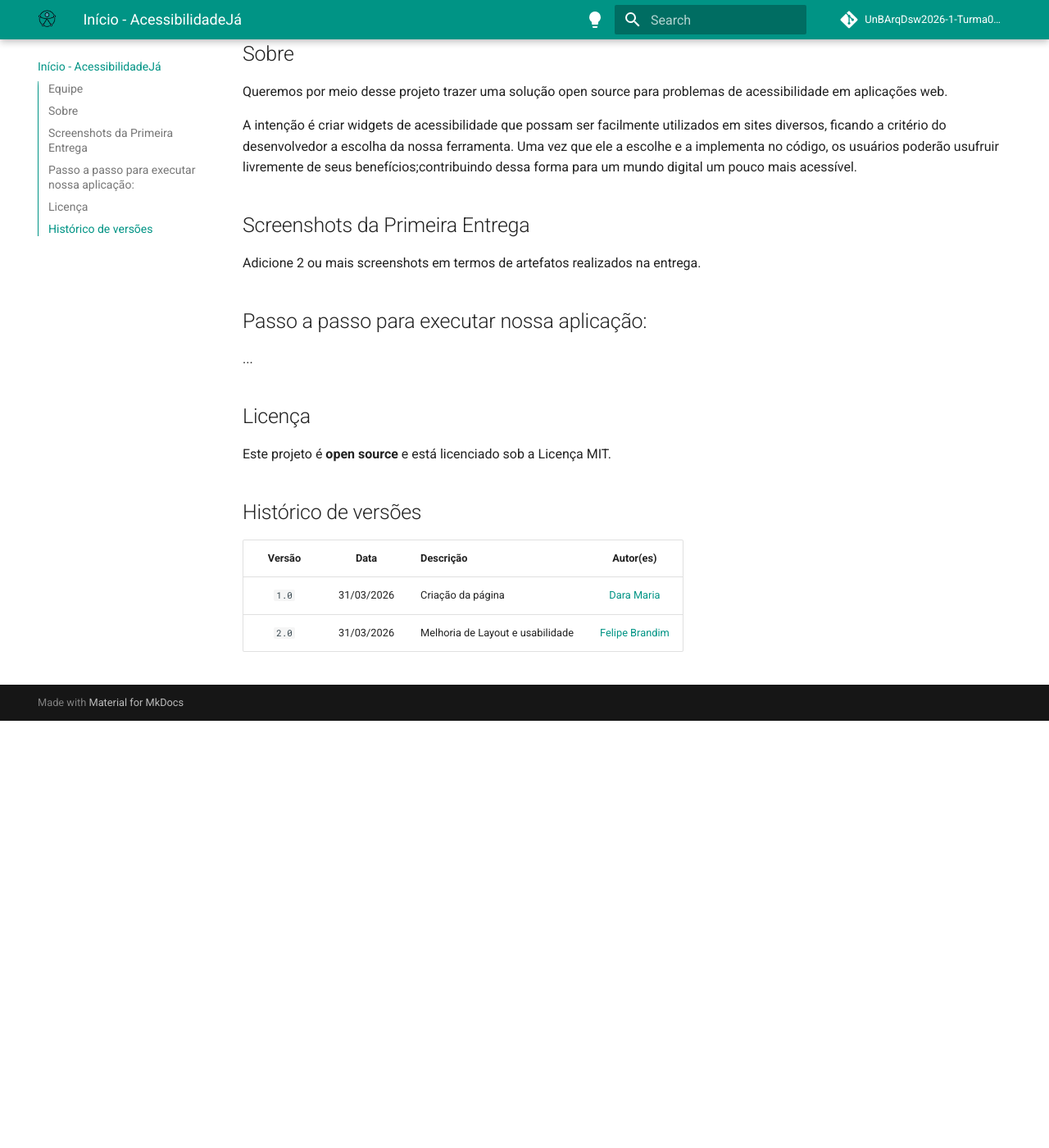
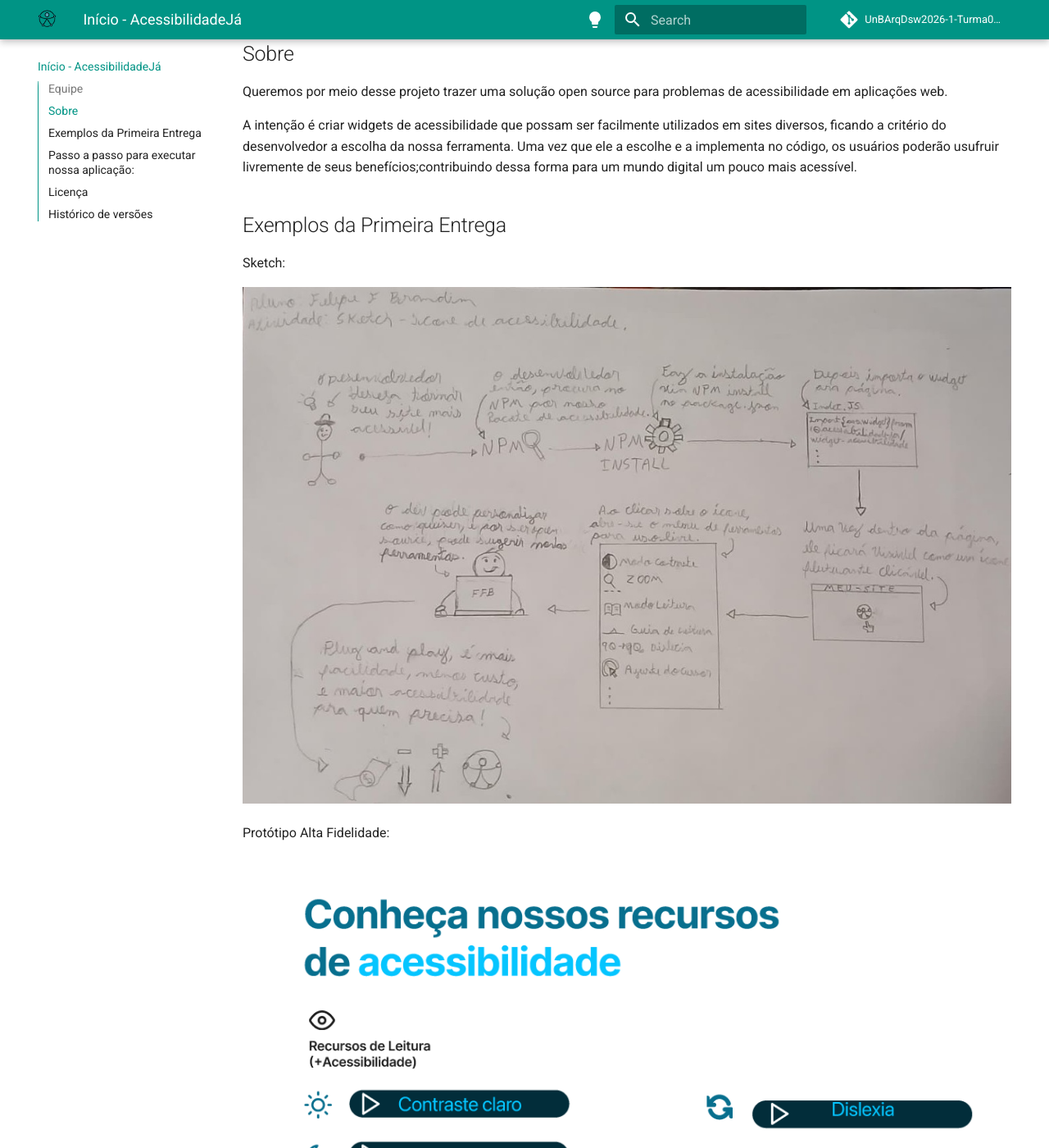
Before and after one commit to UnBArqDsw2026-1-Turma02/2026.01-T02_G4_AcessibilidadeJa_Entrega_01, an MkDocs documentation site: the page built from docs/index.md, in a window 1280 px wide and 1400 px high, scrolled down 547 px. Shown: the whole window at 82% size. Built offline with MkDocs 1.6.1 and Material for MkDocs 9.7.7, drawn with Linux system fonts in a browser that asks for light colours; comment, search, counter and statistics services are not loaded; before the commit the page ends 1426 px from its top, so only the background shows below that; some of the changed text lies outside the part shown.

Commit message:
docs:Revisando git-pages
Altera o `README.md` e o `index.md` com as imagensdo projeto e adiciona
o Lucas Branco como autor do diagrama BPMN de software em `ModelagemBPMN.md`.

```diff
--- a/docs/index.md
+++ b/docs/index.md
@@ -29,13 +29,25 @@ Queremos por meio desse projeto trazer uma solução open source para problemas
 
 A intenção é criar widgets de acessibilidade que possam ser facilmente utilizados em sites diversos, ficando a critério do desenvolvedor a escolha da nossa ferramenta. Uma vez que ele a escolhe e a implementa no código, os usuários poderão usufruir livremente de seus benefícios;contribuindo dessa forma para um mundo digital um pouco mais acessível.
 
-## Screenshots da Primeira Entrega
+## Exemplos da Primeira Entrega
 
-Adicione 2 ou mais screenshots em termos de artefatos realizados na entrega.
+Sketch:
+
+<p align="center">
+  <img src="images/sketch.png" alt="Sketch da ideia" />
+</p>
+
+Protótipo Alta Fidelidade:
+
+<p align="center">
+  <img src="images/prototipoFigma.png" alt="Protótipo Figma" />
+</p>
 
 ## Passo a passo para executar nossa aplicação:
 
-...
+Por enquanto só temos o pages, para visualizar localmente o comando é:
+
+`mkdocs serve`
 
 ## Licença
 
```
Also changed, not shown: other parts of docs/index.md (+1 -0 lines), README.md (+16 -4 lines), docs/Base/1.3.ModelagemBPMN.md (+18 -18 lines), docs/images/prototipoFigma.png (added), docs/images/sketch.png (added).
